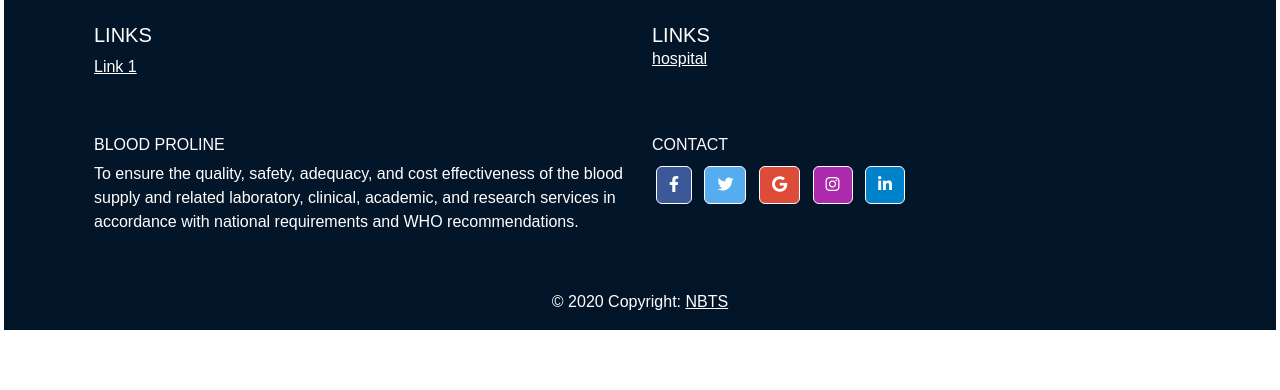
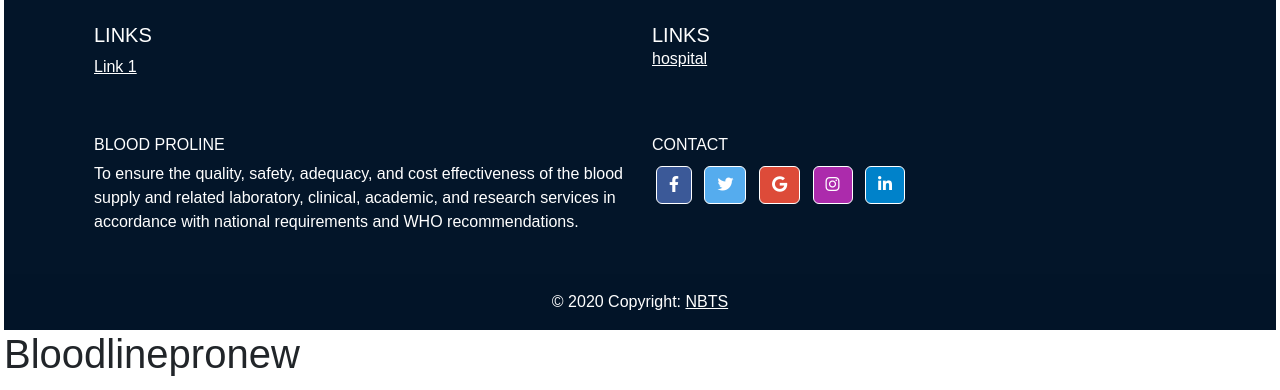
Before and after one commit to MktSachi/bloodlinepro, a PHP site: page / in a window 1280 px wide. Shown: the part 2512-2902 px from the top of the page. Before the commit the page ends 2842 px from the top, so only its background shows below. Run offline with PHP 8.4, Linux system fonts and the light colour scheme; some libraries are stand-ins or nearby versions.

Commit message:
add header 1

```diff
--- a/index.php
+++ b/index.php
@@ -36,7 +36,7 @@
 
 
 <?php ?>
-
+<h1>Bloodlinepronew</h1>
 
 </body>
 </html>
```
